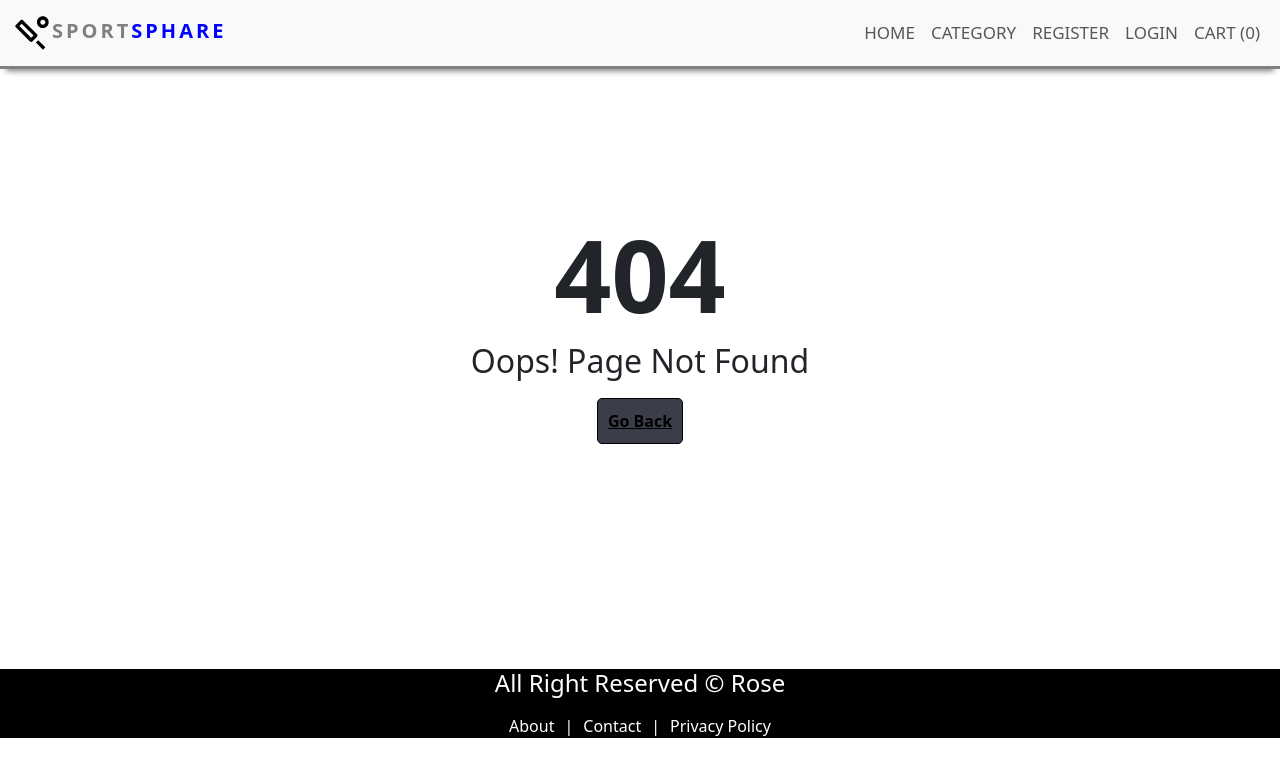
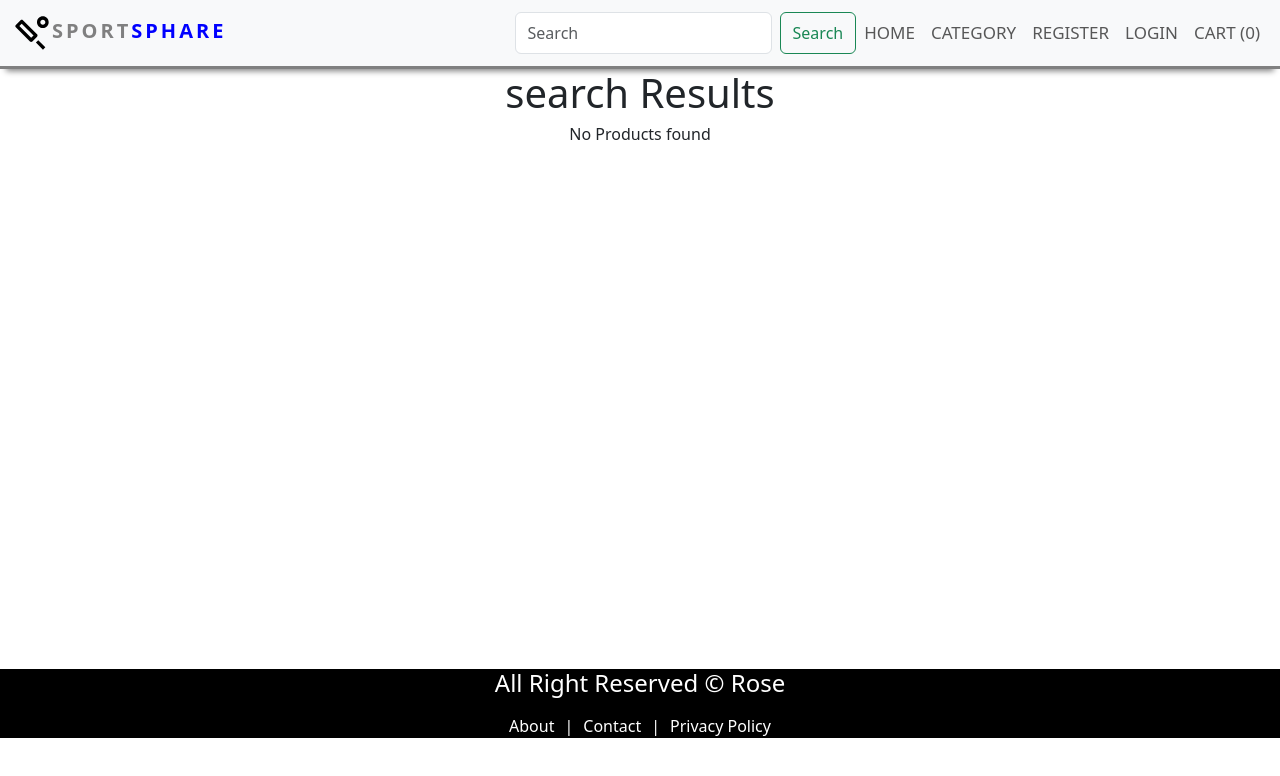
Before and after one commit to AMANULLAH023HY/MERN_Ecommerce_Sport_Sphare, a React (Create React App) app in the folder client/: page /search in a window 1280 px wide. Before the commit this address had no page. Shown: the top 776 px of the page. Built offline with nearby package versions, Linux system fonts and the light colour scheme.

Commit message:
Search functionality work

```diff
--- a/client/src/App.js
+++ b/client/src/App.js
@@ -20,12 +20,14 @@
 import Profile from "./pages/user/Profile";
 import Products from "./pages/admin/Products";
 import UpdateProduct from "./pages/admin/UpdateProduct";
+import Search from "./pages/Search";
 
 function App() {
   return (
     <>
       <Routes>
         <Route path="/" element={<HomePage />} />
+        <Route path="/search" element={<Search />} />
         <Route path="/register" element={<Register />} />
         <Route path="/forgot-password" element={<ForgotPassword />} />
         <Route path="/dashboard" element={<Private />}>
--- /dev/null
+++ b/client/src/components/Form/SearchInput.js
@@ -0,0 +1,40 @@
+// import { useState } from "react";
+import { useNavigate } from "react-router-dom";
+import axios from "axios";
+import { useSearch } from "../../context/Search";
+
+const SearchInput = () => {
+  const [values, setValues] = useSearch();
+  const navigate = useNavigate();
+
+  const handleSubmit = async (e) => {
+    e.preventDefault();
+    try {
+      const { data } = await axios.get(
+        `http://localhost:8080/api/v1/product/search/${values.keyword}`
+      );
+
+      setValues({ ...values, results: data });
+      navigate("/search");
+    } catch (error) {
+      console.log(error);
+    }
+  };
+  return (
+    <form className="d-flex" role="search" onSubmit={handleSubmit}>
+      <input
+        className="form-control me-2"
+        type="search"
+        placeholder="Search"
+        aria-label="Search"
+        value={values.keyword}
+        onChange={(e) => setValues({ ...values, keyword: e.target.value })}
+      />
+      <button className="btn btn-outline-success" type="submit">
+        Search
+      </button>
+    </form>
+  );
+};
+
+export default SearchInput;
--- a/client/src/components/Layout/Header.js
+++ b/client/src/components/Layout/Header.js
@@ -3,6 +3,7 @@
 import { MdOutlineSportsCricket } from "react-icons/md";
 import { useAuth } from "../../context/Auth";
 import toast from "react-hot-toast";
+import SearchInput from "../Form/SearchInput";
 
 export default function Header() {
   const [auth, setAuth] = useAuth();
@@ -37,6 +38,7 @@
               Sport<span>Sphare</span>
             </Link>
             <ul className="navbar-nav ms-auto mb-2 mb-lg-0">
+            <SearchInput/>
               <li className="nav-item">
                 <NavLink to="/" className="nav-link ">
                   Home
--- /dev/null
+++ b/client/src/context/Search.js
@@ -0,0 +1,21 @@
+import { useState, createContext, useContext } from "react";
+
+const SearchContext = createContext();
+
+const SearchProvider = ({ children }) => {
+  const [auth, setAuth] = useState({
+    keyword:"",
+    results:[],
+  });
+  return (
+    <SearchContext.Provider value={[auth, setAuth]}>
+      {children}
+    </SearchContext.Provider>
+  );
+};
+
+// custom hook
+
+const useSearch = () => useContext(SearchContext);
+
+export { useSearch, SearchProvider };
--- a/client/src/index.js
+++ b/client/src/index.js
@@ -1,22 +1,21 @@
-import React from 'react';
-import ReactDOM from 'react-dom/client';
-import './index.css';
-import App from './App';
-import reportWebVitals from './reportWebVitals';
-import {BrowserRouter} from 'react-router-dom'
-import { AuthProvider } from './context/Auth';
+import React from "react";
+import ReactDOM from "react-dom/client";
+import "./index.css";
+import App from "./App";
+import reportWebVitals from "./reportWebVitals";
+import { BrowserRouter } from "react-router-dom";
+import { AuthProvider } from "./context/Auth";
+import { SearchProvider } from "./context/Search";
 
-const root = ReactDOM.createRoot(document.getElementById('root'));
+const root = ReactDOM.createRoot(document.getElementById("root"));
 root.render(
   <AuthProvider>
-    <BrowserRouter>
-
-    <App />
-
-  </BrowserRouter>
+    <SearchProvider>
+      <BrowserRouter>
+        <App />
+      </BrowserRouter>
+    </SearchProvider>
   </AuthProvider>
-
-
 );
 
 // If you want to start measuring performance in your app, pass a function
--- /dev/null
+++ b/client/src/pages/Search.js
@@ -0,0 +1,43 @@
+import Layout from "../components/Layout/Layout";
+import { useSearch } from "../context/Search";
+// import { useSearch } from ''
+
+
+const Search =()=>{
+  const [values, setValues] = useSearch();
+
+    return(
+<Layout>
+    <div className="container">
+        <div className="text-center">
+            <h1>search Results</h1>
+            <h6>{values?.results.length <1 ? "No Products found" : `Found ${values?.results.length}`}</h6>
+
+            <div className="d-flex flex-wrap mt-4">
+            {values?.results.map((p) => (
+              <div key={p._id} className="card m-2" style={{ width: "18rem" }}>
+                <img
+                  src={`http://localhost:8080/api/v1/product/product-photo/${p._id}`}
+                  className="card-img-top"
+                  alt={p.name}
+                />
+                <div className="card-body">
+                  <h5 className="card-title">{p.name}</h5>
+                  <p className="card-text">{p.description.substring(0, 30)}</p>
+                  <p className="card-text"> $ {p.price}</p>
+                  <button className="btn btn-primary ms-1">More Details</button>
+                  <button className="btn btn-secondary ms-1">
+                    ADD TO CART
+                  </button>
+                </div>
+              </div>
+            ))}
+          </div>
+
+        </div>
+    </div>
+</Layout>
+    )
+}
+
+export default Search;
```
Also changed, not shown: 2 other files (tests, documents, lock files or other folders).
